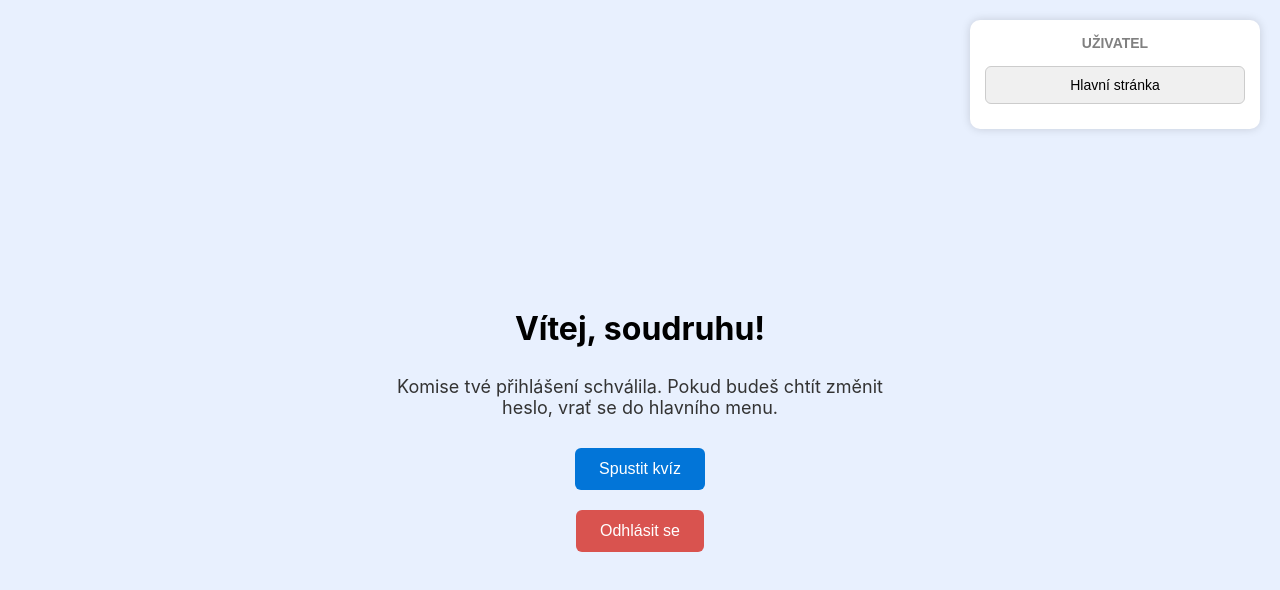
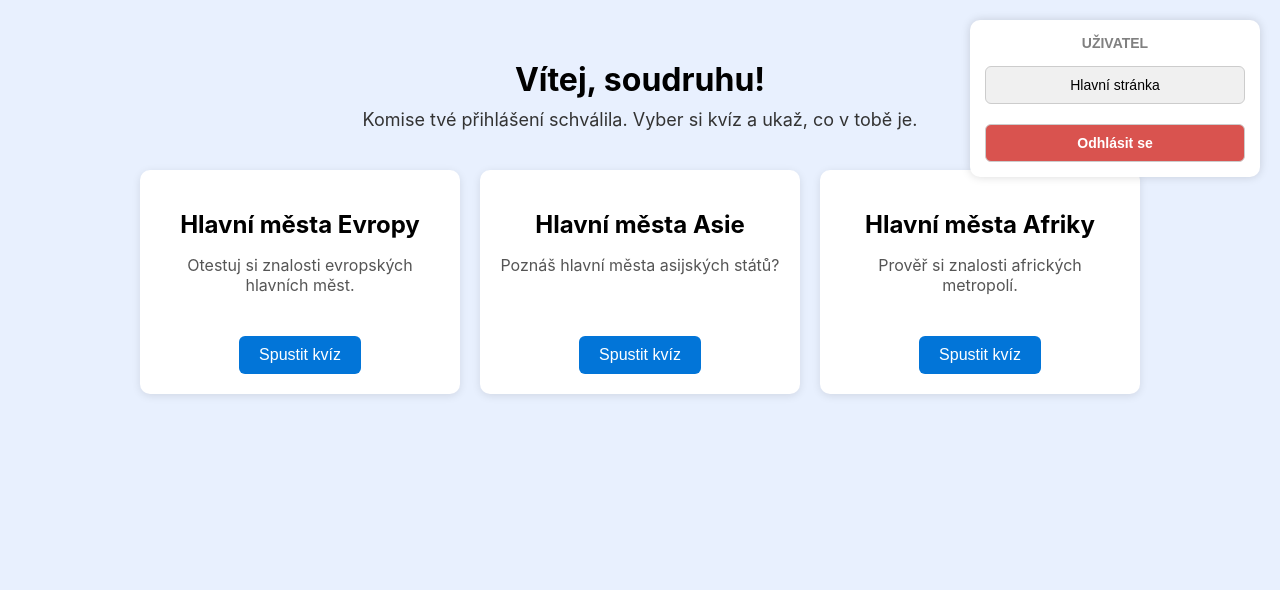
Before and after one commit to vilemgrim/SwiProj_FULL, a React (Create React App) app in the folder src/main/frontend/: page /home in a window 1280 px wide. Shown: the top 590 px of the page. Built offline with nearby package versions, Linux system fonts and the light colour scheme.

Commit message:
3 kvízy, butonky na přeskočení a ukončení a upravený panel

```diff
--- a/src/main/frontend/src/components/AdminMenu.jsx
+++ b/src/main/frontend/src/components/AdminMenu.jsx
@@ -1,7 +1,7 @@
 import React from "react";
 import { useNavigate } from "react-router-dom";
 
-function AdminMenu({ username, isAdmin }) {
+function AdminMenu({ username, isAdmin, logout }) {
     const navigate = useNavigate();
 
     return (
@@ -59,6 +59,25 @@ function AdminMenu({ username, isAdmin }) {
                     Systémové nastavení
                 </button>
             )}
+
+            {/* 🔥 NOVÉ TLAČÍTKO – ODHLÁŠENÍ */}
+            <button
+                onClick={logout}
+                style={{
+                    width: "100%",
+                    padding: "10px",
+                    marginTop: "10px",
+                    cursor: "pointer",
+                    borderRadius: "6px",
+                    border: "1px solid #ccc",
+                    background: "#d9534f",
+                    color: "white",
+                    fontSize: "14px",
+                    fontWeight: "bold"
+                }}
+            >
+                Odhlásit se
+            </button>
         </div>
     );
 }
--- a/src/main/frontend/src/pages/HomePage.jsx
+++ b/src/main/frontend/src/pages/HomePage.jsx
@@ -6,72 +6,108 @@ function HomePage(props) {
 
     const navigate = useNavigate();
 
+    // 🔥 Jednoduchý seznam kvízů – snadno rozšiřitelný
+    const quizzes = [
+        {
+            id: "EU_CAPITALS",
+            title: "Hlavní města Evropy",
+            description: "Otestuj si znalosti evropských hlavních měst."
+        },
+        {
+            id: "ASIA_CAPITALS",
+            title: "Hlavní města Asie",
+            description: "Poznáš hlavní města asijských států?"
+        },
+        {
+            id: "AFRICA_CAPITALS",
+            title: "Hlavní města Afriky",
+            description: "Prověř si znalosti afrických metropolí."
+        }
+    ];
+
+    const startQuiz = (quizId) => {
+        navigate(`/quiz?type=${quizId}`);
+    };
+
     return (
         <div
             style={{
-                height: "100vh",
-                display: "flex",
-                justifyContent: "center",
-                alignItems: "center",
-                flexDirection: "column",
+                minHeight: "100vh",
                 backgroundColor: "#e8f0fe",
-                textAlign: "center",
                 padding: "20px",
                 position: "relative"
             }}
         >
 
-            {/* 🔥 JEDNOTNÉ ADMIN MENU */}
-            <AdminMenu username={props.username} isAdmin={props.isAdmin} />
+            {/* 🔥 ADMIN MENU – včetně logout */}
+            <AdminMenu
+                username={props.username}
+                isAdmin={props.isAdmin}
+                logout={props.logout}
+            />
 
             {/* Uvítání */}
+            <div style={{ textAlign: "center", marginTop: "40px" }}>
                 <h1 style={{ fontSize: "32px", marginBottom: "10px" }}>
                     Vítej, soudruhu!
                 </h1>
 
-            <p style={{ fontSize: "18px", maxWidth: "500px", marginBottom: "30px", color: "#333" }}>
+                <p style={{
+                    fontSize: "18px",
+                    maxWidth: "600px",
+                    margin: "0 auto 40px auto",
+                    color: "#333"
+                }}>
                     Komise tvé přihlášení schválila.
-                Pokud budeš chtít změnit heslo, vrať se do hlavního menu.
+                    Vyber si kvíz a ukaž, co v tobě je.
                 </p>
+            </div>
 
-            {/* 🔥 NOVÉ TLAČÍTKO – SPUSTIT KVÍZ */}
+            {/* 🔥 GRID KARTIČEK S KVÍZY */}
+            <div
+                style={{
+                    display: "grid",
+                    gridTemplateColumns: "repeat(auto-fit, minmax(260px, 1fr))",
+                    gap: "20px",
+                    maxWidth: "1000px",
+                    margin: "0 auto"
+                }}
+            >
+                {quizzes.map((quiz) => (
+                    <div
+                        key={quiz.id}
+                        style={{
+                            padding: "20px",
+                            borderRadius: "10px",
+                            background: "white",
+                            boxShadow: "0 2px 8px rgba(0,0,0,0.1)",
+                            textAlign: "center",
+                            transition: "0.2s"
+                        }}
+                        onMouseOver={(e) => e.currentTarget.style.transform = "scale(1.03)"}
+                        onMouseOut={(e) => e.currentTarget.style.transform = "scale(1)"}
+                    >
+                        <h2 style={{ marginBottom: "10px" }}>{quiz.title}</h2>
+                        <p style={{ minHeight: "50px", color: "#555" }}>{quiz.description}</p>
+
                         <button
-                onClick={() => navigate("/quiz")}
+                            onClick={() => startQuiz(quiz.id)}
                             style={{
-                    padding: "12px 24px",
-                    cursor: "pointer",
+                                marginTop: "15px",
+                                padding: "10px 20px",
                                 background: "#0275d8",
                                 color: "white",
                                 border: "none",
                                 borderRadius: "6px",
-                    fontSize: "16px",
-                    marginBottom: "20px",
-                    transition: "0.2s"
+                                cursor: "pointer",
+                                fontSize: "16px"
                             }}
-                onMouseOver={(e) => (e.target.style.background = "#025aa5")}
-                onMouseOut={(e) => (e.target.style.background = "#0275d8")}
                         >
                             Spustit kvíz
                         </button>
-
-            {/* Odhlášení */}
-            <button
-                onClick={() => props.logout()}
-                style={{
-                    padding: "12px 24px",
-                    cursor: "pointer",
-                    background: "#d9534f",
-                    color: "white",
-                    border: "none",
-                    borderRadius: "6px",
-                    fontSize: "16px",
-                    transition: "0.2s"
-                }}
-                onMouseOver={(e) => (e.target.style.background = "#c9302c")}
-                onMouseOut={(e) => (e.target.style.background = "#d9534f")}
-            >
-                Odhlásit se
-            </button>
+                    </div>
+                ))}
+            </div>
         </div>
     );
 }
--- a/src/main/frontend/src/pages/QuizPage.jsx
+++ b/src/main/frontend/src/pages/QuizPage.jsx
@@ -1,4 +1,5 @@
 import React, { useEffect, useState } from "react";
+import { useNavigate } from "react-router-dom";
 
 function QuizPage() {
     const [questions, setQuestions] = useState([]);
@@ -9,8 +10,13 @@ function QuizPage() {
     const [loading, setLoading] = useState(true);
     const [error, setError] = useState(false);
 
+    const navigate = useNavigate();
+
+    const params = new URLSearchParams(window.location.search);
+    const quizType = params.get("type") || "EU_CAPITALS";
+
     useEffect(() => {
-        fetch("http://localhost:8080/api/questions/quiz?quiz=EU_CAPITALS")
+        fetch(`http://localhost:8080/api/questions/quiz?quiz=${quizType}`)
             .then(res => {
                 if (!res.ok) throw new Error("Backend error");
                 return res.json();
@@ -24,7 +30,7 @@ function QuizPage() {
                 setError(true);
                 setLoading(false);
             });
-    }, []);
+    }, [quizType]);
 
     if (loading) {
         return <div style={{ textAlign: "center", marginTop: "40px" }}>Načítám otázky...</div>;
@@ -66,7 +72,19 @@ function QuizPage() {
         }
     };
 
-    // 🔥 TADY JE NOVÝ BLOK S TLAČÍTKEM ZPĚT
+    const skipQuestion = () => {
+        if (index + 1 < questions.length) {
+            setIndex(index + 1);
+            setSelected(null);
+        } else {
+            setFinished(true);
+        }
+    };
+
+    const endQuiz = () => {
+        setFinished(true);
+    };
+
     if (finished) {
         return (
             <div style={{ textAlign: "center", marginTop: "40px" }}>
@@ -74,7 +92,7 @@ function QuizPage() {
                 <p>Skóre: {score} / {questions.length}</p>
 
                 <button
-                    onClick={() => window.location.href = "/home"}
+                    onClick={() => navigate("/home")}
                     style={{
                         marginTop: "20px",
                         padding: "10px 20px",
@@ -123,22 +141,53 @@ function QuizPage() {
                 </button>
             ))}
 
-            {selected !== null && (
+            <div style={{ marginTop: "20px" }}>
+                {selected !== null && (
+                    <button
+                        onClick={nextQuestion}
+                        style={{
+                            padding: "10px 20px",
+                            background: "#007bff",
+                            color: "white",
+                            border: "none",
+                            borderRadius: "6px",
+                            cursor: "pointer",
+                            marginRight: "10px"
+                        }}
+                    >
+                        Další otázka
+                    </button>
+                )}
+
                 <button
-                    onClick={nextQuestion}
+                    onClick={skipQuestion}
                     style={{
-                        marginTop: "20px",
                         padding: "10px 20px",
-                        background: "#007bff",
+                        background: "#ffc107",
+                        color: "black",
+                        border: "none",
+                        borderRadius: "6px",
+                        cursor: "pointer",
+                        marginRight: "10px"
+                    }}
+                >
+                    Přeskočit
+                </button>
+
+                <button
+                    onClick={endQuiz}
+                    style={{
+                        padding: "10px 20px",
+                        background: "#dc3545",
                         color: "white",
                         border: "none",
                         borderRadius: "6px",
                         cursor: "pointer"
                     }}
                 >
-                    Další otázka
+                    Ukončit kvíz
                 </button>
-            )}
+            </div>
         </div>
     );
 }
```
Also changed, not shown: 2 other files (tests, documents, lock files or other folders). Lines whose indentation alone changed are shown as unchanged.
